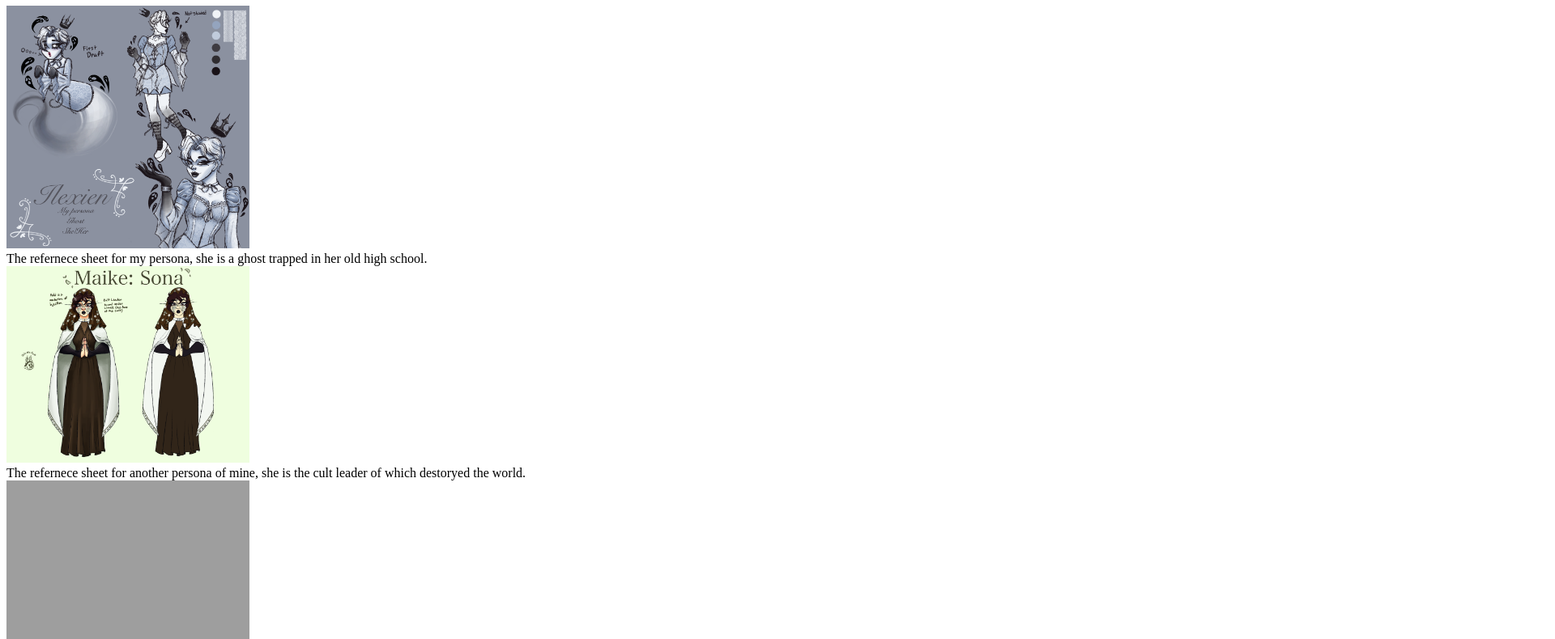
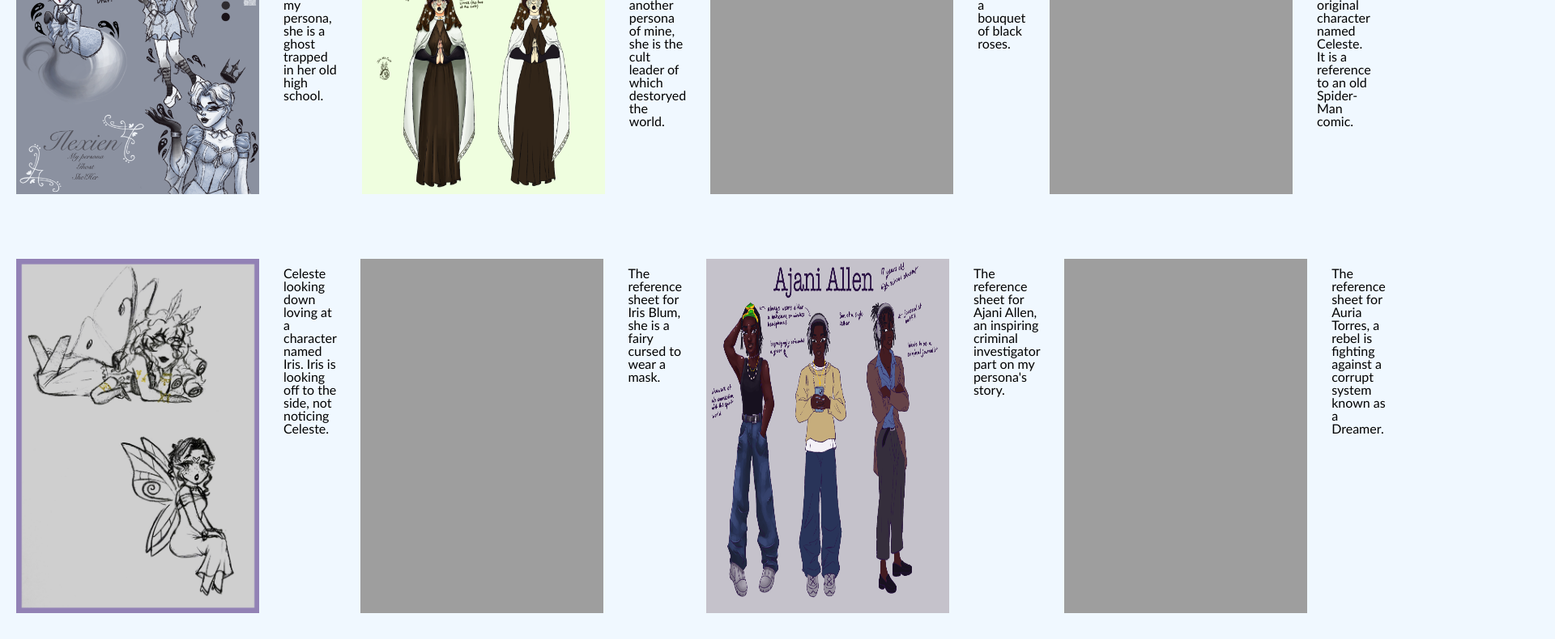
Before and after one commit to Webmichi/ilexien-website, a plain HTML site: page character_art.html in a window 1280 px wide. Shown: the part 243-1033 px from the top of the page at 81% size, 1920 px wide, since content can reach past the window. Drawn offline with Linux system fonts and the light colour scheme; the site is published under a folder, as on GitHub Pages, so addresses that start at the root find nothing; a web font is replaced by a local one.

Commit message:
Fix stylesheet link path in character_art.html

```diff
--- a/character_art.html
+++ b/character_art.html
@@ -6,7 +6,7 @@
     <meta name="viewport" content="width=device-width, initial-scale=1.0">
     <title>Illustrations</title>
      <!--CSS-->
-     <link type="text/css" rel="stylesheet" href="/css/style.css"/>
+     <link type="text/css" rel="stylesheet" href="css/style.css"/>
      <link rel="preconnect" href="https://fonts.googleapis.com">
      <link rel="preconnect" href="https://fonts.gstatic.com" crossorigin>
      <link href="https://fonts.googleapis.com/css2?family=Fredericka+the+Great&display=swap" rel="stylesheet">
```
